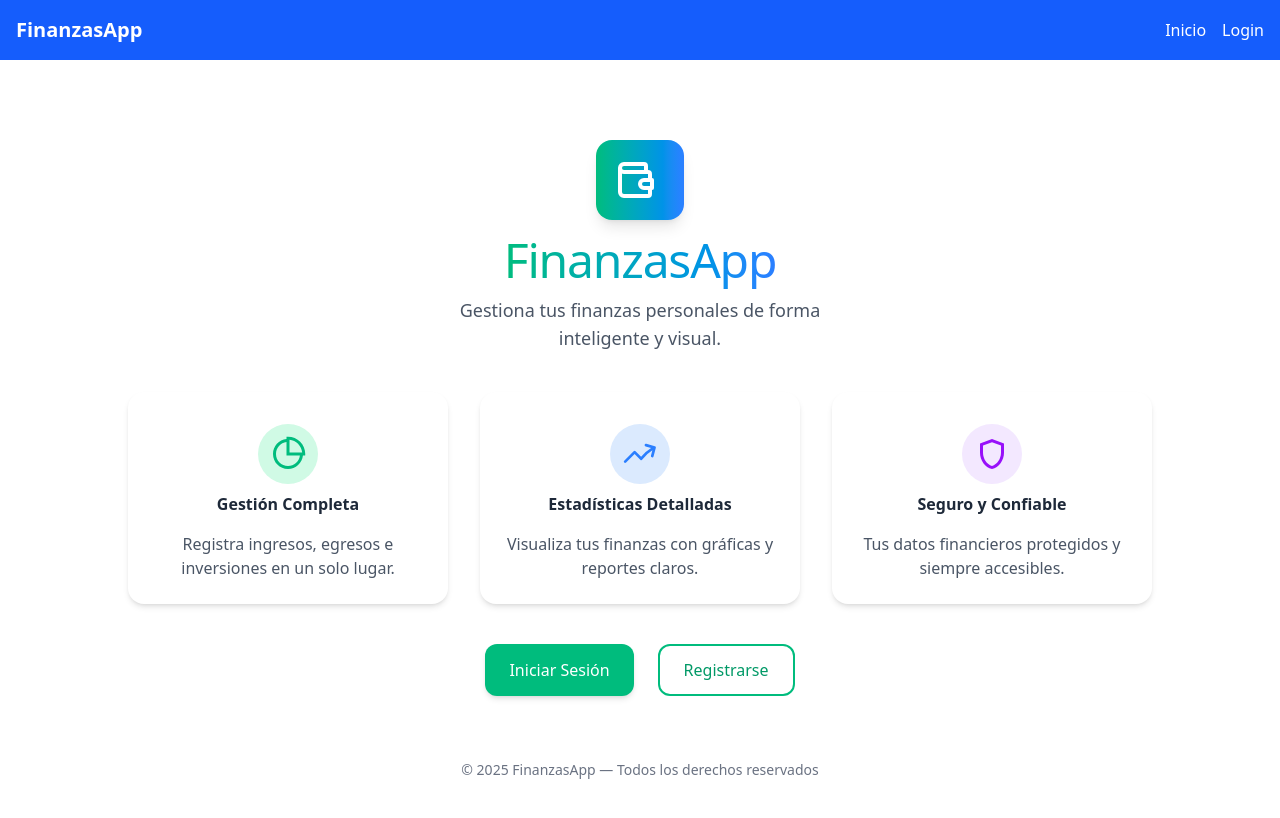
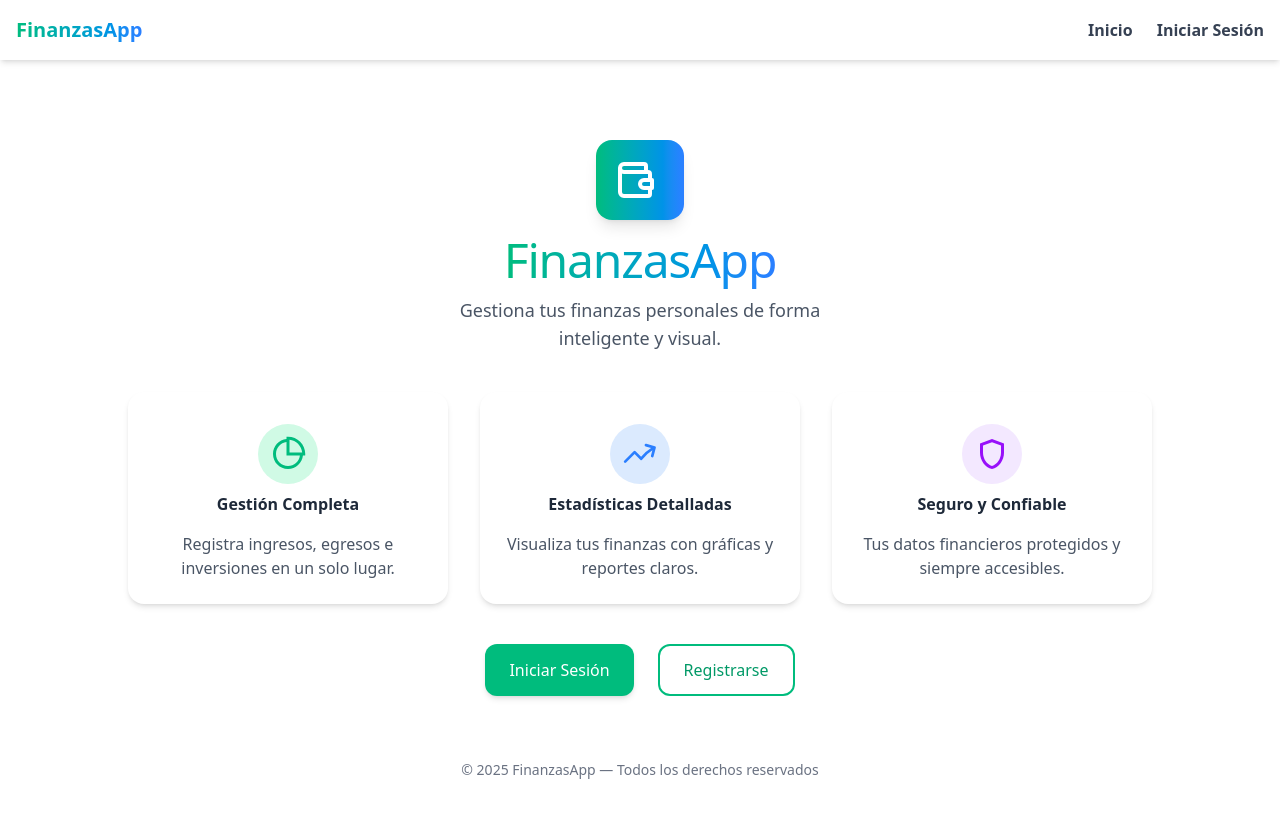
Before and after one commit to IngAlim2023/finanzasFront, a React app: page / in a window 1280 px wide. Shown: the top 818 px of the page. Built offline with nearby package versions, Linux system fonts and the light colour scheme; no server answers; the HTML template or start-up script is replaced by a standard one.

Commit message:
Estilos en la navegacion

```diff
--- a/src/components/NavBar/NavBar.tsx
+++ b/src/components/NavBar/NavBar.tsx
@@ -1,49 +1,71 @@
 import React from "react";
-import { Link } from "react-router-dom";
+import { Link, useNavigate } from "react-router-dom";
 import useAuth from "../../context/useAuth";
 import { api } from "../../service/api";
+import toast from "react-hot-toast";
 
 const NavBar: React.FC = () => {
-  const { isAuth, setIsAuth, setNames, setId, setRol, setEmail,names } = useAuth();
+  const { isAuth, setIsAuth, setNames, setId, setRol, setEmail, names } = useAuth();
+  const navigate = useNavigate();
 
   const handleOut = async () => {
-    await api.get("/usuarios/logout");
-    setIsAuth(false);
-    setId(0);
-    setNames('');
-    setRol(0);
-    setEmail('');
+    try {
+      await api.get("/usuarios/logout");
+      setIsAuth(false);
+      setId(0);
+      setNames("");
+      setRol(0);
+      setEmail("");
+      toast.success("Sesión cerrada exitosamente");
+      navigate("/login");
+    } catch (error) {
+      toast.error("Error al cerrar sesión");
+      console.error(error);
+    }
   };
+
   return (
-    <nav className="bg-blue-600 text-white p-4">
-      <div className="container mx-auto flex justify-between items-center">
-        {names !=''?(
-          <div className="text-xl font-bold">{names}</div>
-        ):(
-          <div className="text-xl font-bold">FinanzasApp</div>
-        )}
-        <ul className="flex space-x-4">
+    <nav className="bg-white shadow-md">
+      <div className="container mx-auto flex justify-between items-center px-4 py-4">
+        {/* Logo/Nombre */}
+        <Link
+          to="/"
+          className="text-xl font-semibold bg-gradient-to-r from-emerald-500 to-blue-500 bg-clip-text text-transparent hover:from-emerald-600 hover:to-blue-600 transition-all"
+        >
+          {names || "FinanzasApp"}
+        </Link>
+
+        {/* Menú de navegación */}
+        <ul className="flex items-center space-x-6">
           <li>
-            <Link to="/" className="hover:text-gray-300">
+            <Link
+              to="/"
+              className="text-gray-700 font-semibold hover:text-emerald-500 transition-colors"
+            >
               Inicio
             </Link>
           </li>
-          {!isAuth && (
+
+          {!isAuth ? (
             <li>
-              <Link to="/login" className="hover:text-gray-300">
-                Login
+              <Link
+                to="/login"
+                className="text-gray-700 font-semibold hover:text-emerald-500 transition-colors"
+              >
+                Iniciar Sesión
               </Link>
+            </li>
+          ) : (
+            <li>
+              <button
+                className="rounded-lg bg-gradient-to-r from-emerald-500 to-blue-600 px-5 py-2 text-white font-semibold shadow-md hover:shadow-lg hover:scale-105 transition-all duration-200"
+                onClick={handleOut}
+              >
+                Cerrar Sesión
+              </button>
             </li>
           )}
         </ul>
-        {isAuth && (
-          <button
-            className="rounded-xl bg-emerald-500 px-5 py-2 text-white font-semibold shadow-md hover:scale-105 hover:shadow-lg transition-all duration-200"
-            onClick={handleOut}
-          >
-            Logout
-          </button>
-        )}
       </div>
     </nav>
   );
--- a/src/components/sideBar/SideBar.tsx
+++ b/src/components/sideBar/SideBar.tsx
@@ -1,18 +1,37 @@
-import React from "react";
+import React, { useState } from "react";
 import { NavLink, useNavigate } from "react-router-dom";
 import { MdDashboard, MdOutlineLogout } from "react-icons/md";
-import { FaChartLine } from "react-icons/fa";
+import { FaChartLine, FaUser } from "react-icons/fa";
 import { TbArrowsShuffle } from "react-icons/tb";
+import { IoMenu, IoClose } from "react-icons/io5";
 import useAuth from "../../context/useAuth";
+import { api } from "../../service/api";
+import toast from "react-hot-toast";
 
 const SideBar: React.FC = () => {
-  const { setIsAuth, setNames } = useAuth();
+  const { setIsAuth, setNames, setId, setRol, setEmail, names, email } =
+    useAuth();
   const navigate = useNavigate();
+  const [isCollapsed, setIsCollapsed] = useState(false);
+  const [isLoggingOut, setIsLoggingOut] = useState(false);
 
-  const handleLogout = () => {
+  const handleLogout = async () => {
+    try {
+      setIsLoggingOut(true);
+      await api.get("/usuarios/logout");
       setIsAuth(false);
+      setId(0);
       setNames("");
+      setRol(0);
+      setEmail("");
+      toast.success("Sesión cerrada exitosamente");
       navigate("/login");
+    } catch (error) {
+      toast.error("Error al cerrar sesión");
+      console.error(error);
+    } finally {
+      setIsLoggingOut(false);
+    }
   };
 
   const links = [
@@ -34,42 +53,81 @@ const SideBar: React.FC = () => {
   ];
 
   return (
-    <aside className="w-64 h-screen bg-emerald-600 text-white flex flex-col justify-between shadow-xl">
+    <aside
+  className={`${
+    isCollapsed ? "w-20" : "w-64"
+  } h-screen bg-white text-gray-800 flex flex-col justify-between shadow-2xl transition-all duration-300 ease-in-out border-r border-gray-200`}
+>
   {/* Header */}
   <div>
-        <div className="p-6 text-2xl font-bold text-center tracking-wide border-b border-white/20">
+    <div className="p-6 flex items-center justify-between border-b border-gray-200">
+      {!isCollapsed && (
+        <div className="text-xl font-bold bg-gradient-to-r from-emerald-500 to-blue-500 bg-clip-text text-transparent">
           FinanzasApp
         </div>
+      )}
+      <button
+        onClick={() => setIsCollapsed(!isCollapsed)}
+        className="p-2 hover:bg-gray-100 rounded-lg transition-colors ml-auto text-gray-600"
+        aria-label={isCollapsed ? "Expandir menú" : "Contraer menú"}
+      >
+        {isCollapsed ? <IoMenu size={24} /> : <IoClose size={24} />}
+      </button>
+    </div>
+
+    {/* User Info */}
+    {!isCollapsed && (
+      <div className="px-6 py-4 border-b border-gray-200 bg-gray-50">
+        <div className="flex items-center gap-3">
+          <div className="w-10 h-10 rounded-full bg-gradient-to-br from-emerald-400 to-blue-500 flex items-center justify-center text-white">
+            <FaUser size={18} />
+          </div>
+          <div className="flex-1 min-w-0">
+            <p className="text-sm font-semibold truncate text-gray-800">{names || "Usuario"}</p>
+            <p className="text-xs text-gray-500 truncate">{email || "correo@example.com"}</p>
+          </div>
+        </div>
+      </div>
+    )}
 
     {/* Links */}
-        <nav className="mt-6 flex flex-col gap-1">
+    <nav className="mt-4 flex flex-col gap-1 px-3">
       {links.map(({ to, label, icon }) => (
         <NavLink
           key={to}
           to={to}
           className={({ isActive }) =>
-                `flex items-center gap-3 px-6 py-3 text-sm font-medium transition-all ${
+            `flex items-center gap-3 px-3 py-3 rounded-lg text-sm font-medium transition-all group ${
               isActive
-                    ? "bg-white/20 shadow-md"
-                    : "hover:bg-white/10 hover:translate-x-1"
-                }`
+                ? "bg-gradient-to-r from-emerald-500 to-blue-500 text-white shadow-md"
+                : "text-gray-700 hover:bg-gray-100 hover:translate-x-1"
+            } ${isCollapsed ? "justify-center" : ""}`
           }
+          title={isCollapsed ? label : ""}
         >
-              <span className="text-lg">{icon}</span>
-              <span>{label}</span>
+          <span className={`${isCollapsed ? "text-2xl" : "text-lg"} transition-all`}>
+            {icon}
+          </span>
+          {!isCollapsed && <span>{label}</span>}
         </NavLink>
       ))}
     </nav>
   </div>
 
   {/* Logout */}
-      <div className="border-t border-white/20">
+  <div className="border-t border-gray-200">
     <button
       onClick={handleLogout}
-          className="w-full flex items-center justify-center gap-2 px-6 py-4 text-sm font-semibold hover:bg-white/10 transition-all"
+      disabled={isLoggingOut}
+      className={`w-full flex items-center gap-3 px-6 py-4 text-sm font-semibold text-red-600 hover:bg-red-50 transition-all ${
+        isLoggingOut ? "opacity-50 cursor-not-allowed" : ""
+      } ${isCollapsed ? "justify-center" : ""}`}
+      title={isCollapsed ? "Cerrar sesión" : ""}
     >
-          <MdOutlineLogout size={20} />
-          Cerrar sesión
+      <MdOutlineLogout size={20} className={isCollapsed ? "text-2xl" : ""} />
+      {!isCollapsed && (
+        <span>{isLoggingOut ? "Cerrando..." : "Cerrar sesión"}</span>
+      )}
     </button>
   </div>
 </aside>
```
Lines whose indentation alone changed are shown as unchanged.
